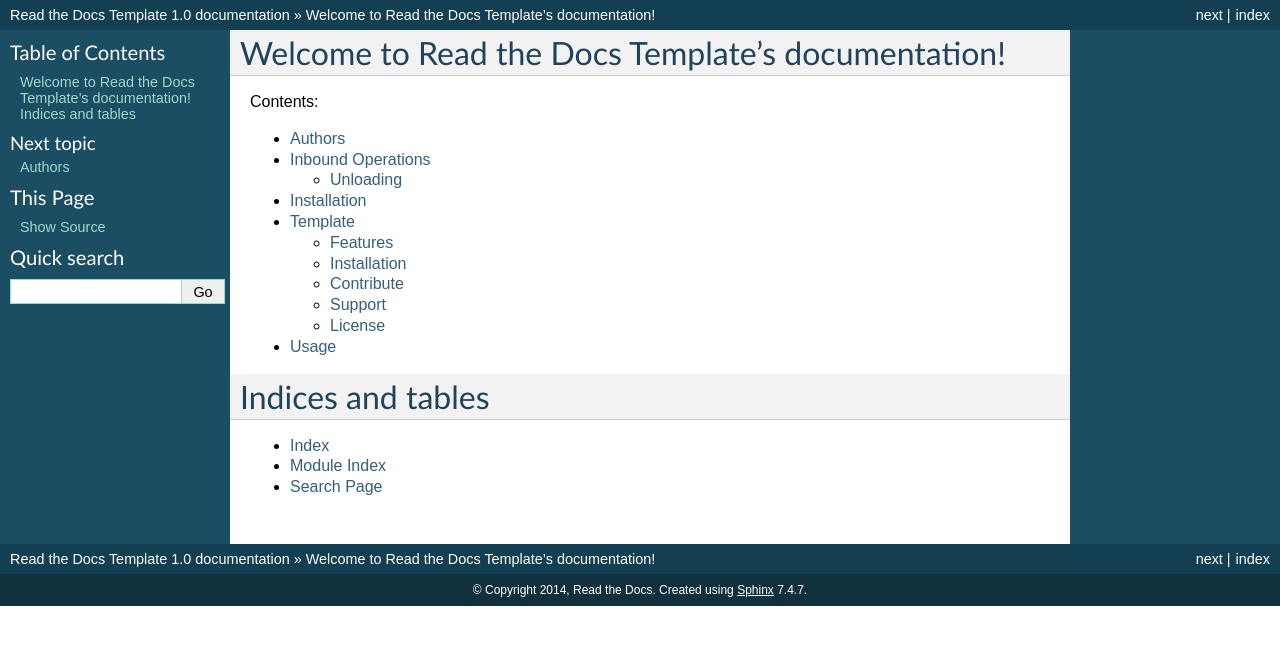
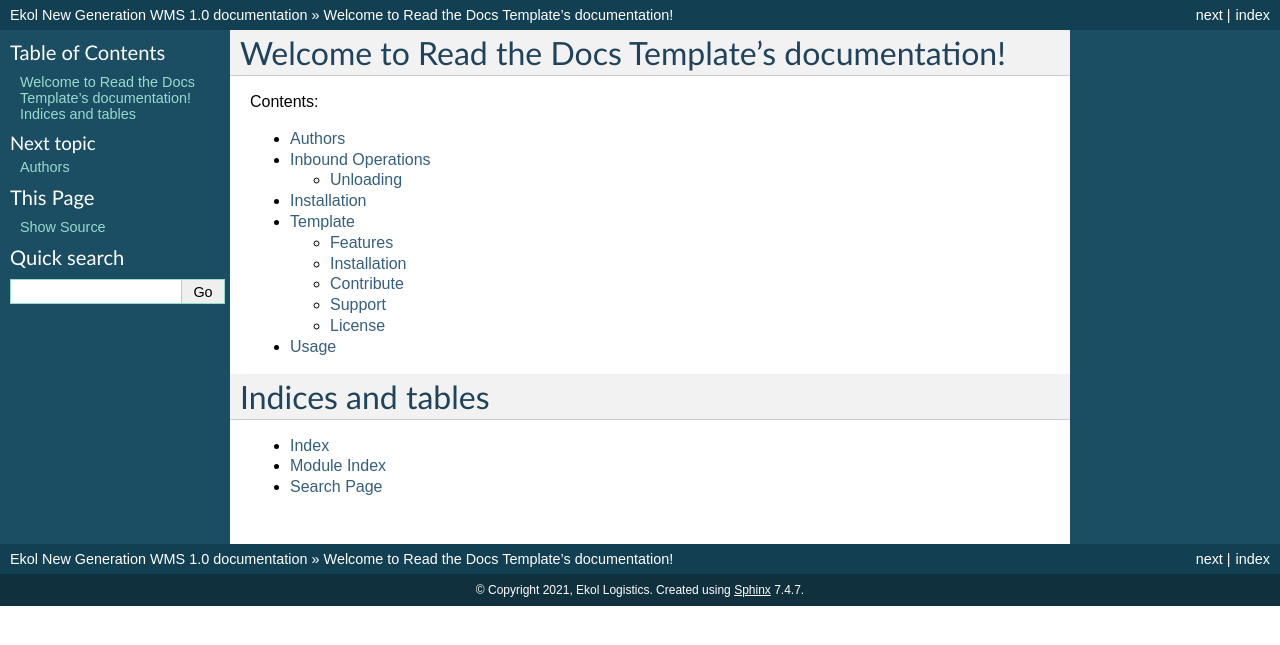
Before and after one commit to muratturkcelik/ekol-new-wms, a Sphinx documentation site: the page built from docs/index.rst, in a window 1280 px wide. Shown: the top 645 px of the page. Built offline with Sphinx 7.4.7, drawn with Linux system fonts in a browser that asks for light colours.

Commit message:
Update conf.py

```diff
--- a/docs/conf.py
+++ b/docs/conf.py
@@ -43,8 +43,9 @@ source_suffix = '.rst'
 master_doc = 'index'
 
 # General information about the project.
-project = u'Read the Docs Template'
-copyright = u'2014, Read the Docs'
+project = u'Ekol New Generation WMS'
+copyright = u'2021, Ekol Logistics'
+authors = u'Ekol Engineering Team'
 
 # The version info for the project you're documenting, acts as replacement for
 # |version| and |release|, also used in various other places throughout the
```
